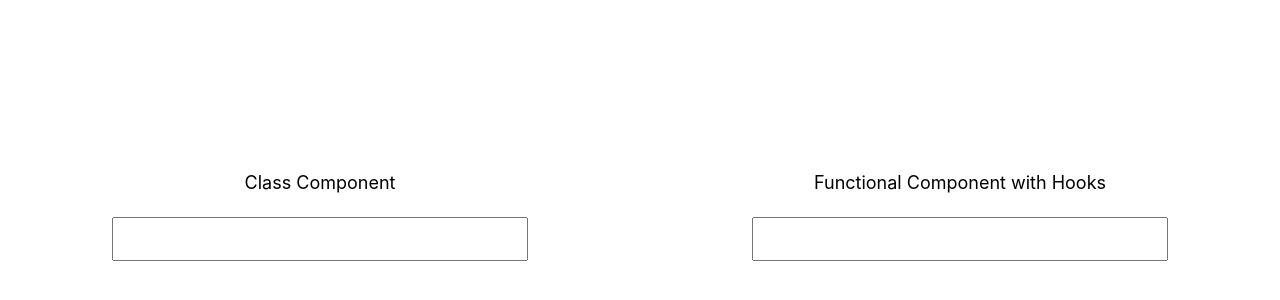
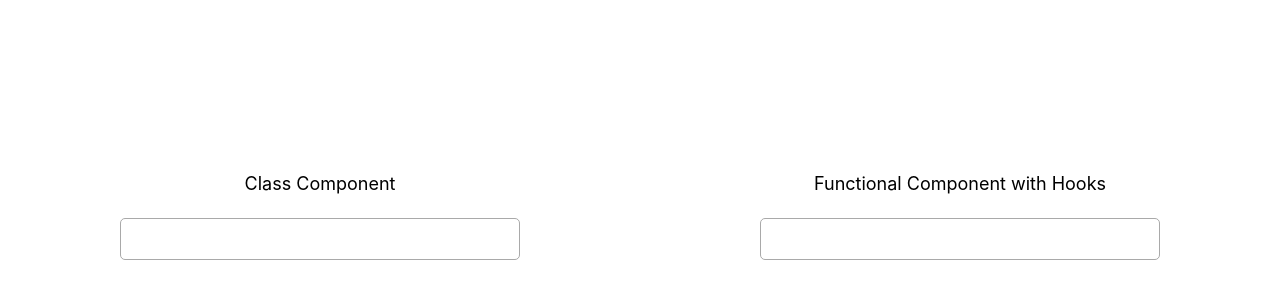
Before and after one commit to arseniy-nikitochkin/DeelFrontendTest, a React (Create React App) app: page / in a window 1280 px wide. Shown: the part 184-484 px from the top of the page. Built offline with nearby package versions, Linux system fonts and the light colour scheme.

Commit message:
some styles

```diff
--- a/src/index.css
+++ b/src/index.css
@@ -6,6 +6,19 @@ html, body {
     sans-serif;
   -webkit-font-smoothing: antialiased;
   -moz-osx-font-smoothing: grayscale;
+}
+
+html * {
+  box-sizing: border-box;
+}
+
+@keyframes blink {
+  from {
+    opacity: 0;
+  }
+  to {
+    opacity: 1;
+  }
 }
 
 .app-container {
@@ -23,38 +36,37 @@ html, body {
 }
 
 .countries-input {
-  padding: 0 6px;
+  padding: 20px 10px;
   outline: none;
   width: 400px;
   height: 40px;
   font-size: 24px;
   line-height: 28px;
   position: relative;
+  border: 1px solid #a9a9a9;
+  border-radius: 5px;
+}
+
+.countries-input:hover, .countries-input:focus {
+  border: 1px solid #cccccc;
+  transition: border 0.15s;
 }
 
 .countries-list {
-  width: 416px;
+  width: 400px;
   margin-top: 2px;
   position: absolute;
+  border-radius: 5px;
   box-shadow: 0 5px 10px 0px rgba(0,0,0, 0.07);
 
   animation: blink 300ms;
 }
 
-@keyframes blink {
-  from {
-    opacity: 0;
-  }
-  to {
-    opacity: 1;
-  }
-}
-
 .countries-list-item {
   width: 400px;
   font-size: 18px;
-  padding: 7px;
-  border-radius: 2px;
+  padding: 7px 10px;
+  border-radius: 3px;
   cursor: pointer;
 }
 
@@ -65,14 +77,15 @@ html, body {
 
 .error {
   position: absolute;
-  padding: 7px;
+  padding: 5px 10px;
+  font-size: 12px;
   color: red;
 }
 
 .loader {
   height: 20px;
   position: absolute;
-  top: 12px;
+  top: 10px;
   right: 10px;
 }
 
```
